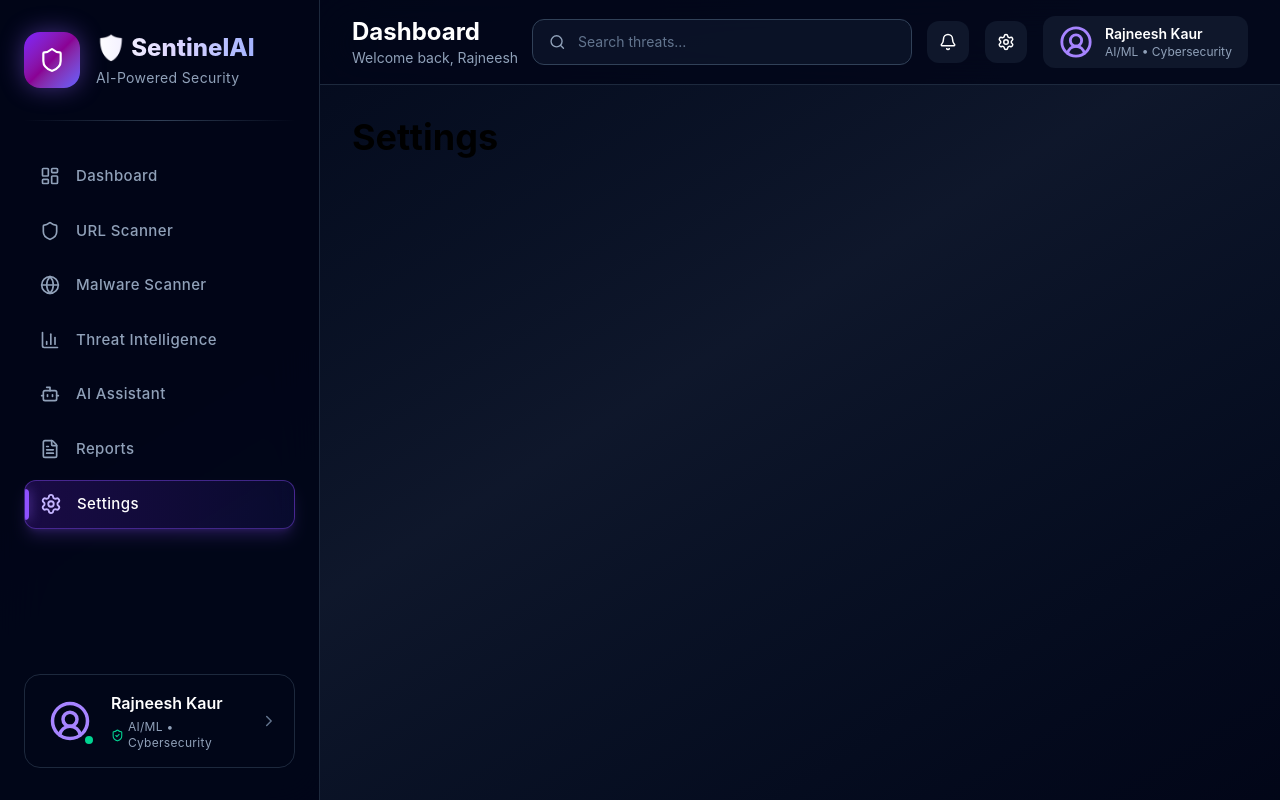
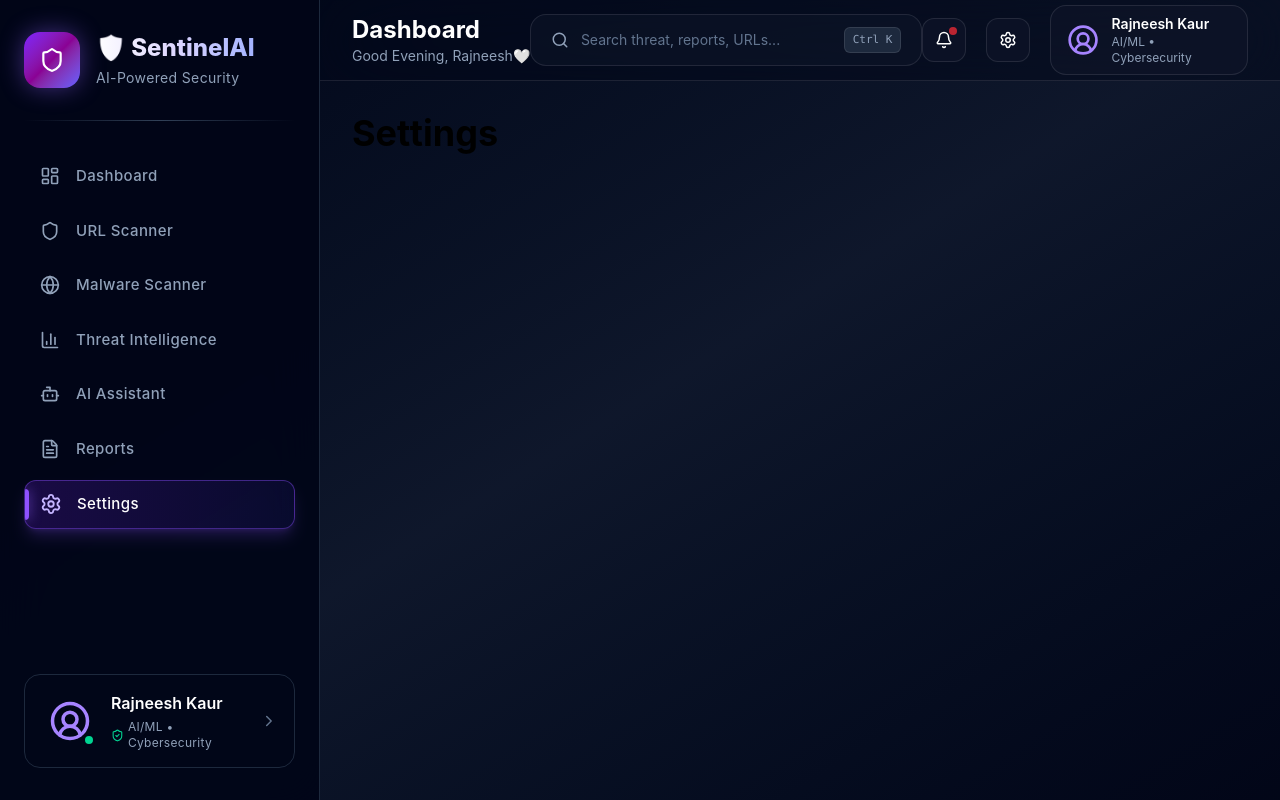
Before and after one commit to rajneeshkaur19/Sentinel_AI, a React (Vite) app in the folder frontend/: page /settings in a window 1280 px wide. Built offline with nearby package versions, Linux system fonts and the light colour scheme.

Commit message:
feat: polish sidebar and navbar UI

```diff
--- a/frontend/src/components/navbar/Navbar.jsx
+++ b/frontend/src/components/navbar/Navbar.jsx
@@ -3,35 +3,52 @@ import {
     Search,
     Settings,
     UserCircle2,
+    ChevronDown,
 } from "lucide-react";
 function Navbar(){
+
+    const hour = new Date().getHours();
+
+    let greeting = "Good Evening";
+
+    if (hour < 12) {
+        greeting = "Good Morning";
+    } else if (hour < 17) {
+        greeting = "Good Afternoon";
+    }
+
     return(
-        <header className = "sticky top-0 z-30 border-b border-slate-800 bg-slate-950/80 backdrop-blur-xl">
-            <div className = "flex items-center justify-between px-8 py-4">
+        <header className = "sticky top-0 z-50 border-b border-white/10 bg-slate-950/60 backdrop-blur-2xl supports-[backdrop-filter]:bg-slate-950/40">
+            <div className = "mx-auto flex h-20 max-w-7xl items-center justify-between px-8">
                 {/*Left*/}
                 <div>
                     <h1 className = "text-2xl font-bold text-white">
                         Dashboard
                     </h1>
-                    <p className = "text-sm text-slate-400">
-                        Welcome back, Rajneesh
+                    <p className = "text-sm text-slate-400 whitespace-nowrap">
+                        {greeting}, Rajneesh🤍
                     </p>
                 </div>
                 {/*Center*/}
-                <div className = "hidden md:flex items-center gap-3 rounded-xl border border-slate-700 bg-slate-900/70 px-4 py-3 w-[380px]">
+                <div className = "hidden md:flex items-center gap-3 w-[420px] rounded-2xl border border-white/10 bg-slate-900/50 px-5 py-3 transition-all duration-300 hover:border-violet-500/40 focus-within:border-violet-500 focus-within:shadow-lg focus-within:shadow-violet-500/20">
                     <Search size = {18} className = "text-slate-400"/>
-                    <input type = "text" placeholder = "Search threats..." className = "w-full bg-transparent text-sm text-white placeholder:text-slate-500 focus:outline:none"/>
+                    <input type = "text" placeholder = "Search threat, reports, URLs..." className = "flex-1 bg-transparent text-sm text-white placeholder:text-slate-500 focus:outline-none"/>
+                    <kbd className = "hidden lg:flex items-center rounded-md border border-white/10 bg-slate-800 px-2 py-1 text-[11px] text-slate-400">
+                        Ctrl K
+                    </kbd>
                 </div>
                 {/*Right*/}
-                <div className = "flex items-center gap-4">
-                    <button className = "rounded-xl bg-slate-900 p-3 transition hover:bg-slate-800">
+                <div className = "flex items-center gap-5">
+                    <button className = "relative rounded-xl border border-white/10 bg-slate-900/60 p-3 transition-all duration-300 hover:-translate-y1 hover:border-violet-500/40 hover:bg-slate-800 hover:shadow-lg hover:shadow-violet-500/10">
                         <Bell size={18} className = "text-white"/>
+                        <span className = "absolute right-2 top-2 h-2 w-2 rounded-full bg-red-500 animate-pulse"/>
                     </button>
-                    <button className = "rounded-xl bg-slate-900 p-3 transition hover:bg-slate-800">
-                        <Settings size={18} className = "text-white"/>
+                    {/*Settings*/}
+                    <button className = "rounded-xl border border-white/10 bg-slate-900/60 p-3 transition-all duration-300 hover:-translate-y-1 hover:border-violet-500/40 hover:bg-slate-800">
+                        <Settings size={18} className = "text-white transition-transform duration-300 hover:rotate-90"/>
                     </button>
-                    <button className = "flex items-center gap-3 rounded-xl bg-slate-900 px-4 py-2 transition hover:bg-slate-800">
-                        <UserCircle2 size={34} className = "text-violet-400"/>
+                    <button className = "group flex items-center gap-3 rounded-2xl border border-white/10 bg-slate-900/60 px-4 py-2 transition-all duration-300 hover:-translate-y-1 hover:border-violet-500/40 hover:scale-105 transition-transform duration-300 hover:bg-slate-800 hover:shadow-lg hover:shadow-violet-500/10">
+                        <UserCircle2 size={38} className = "text-violet-400"/>
                         <div className = "text-left">
                             <p className = "text-sm font-semibold text-white">
                                 Rajneesh Kaur
@@ -40,6 +57,7 @@ function Navbar(){
                                 AI/ML • Cybersecurity
                             </p>
                         </div>
+                        <chevronDown size = {16} className = "text-slate-400 transition-transform duration-300 group-hover:rotate-180"/>
 
                     </button>
                 </div>
```
